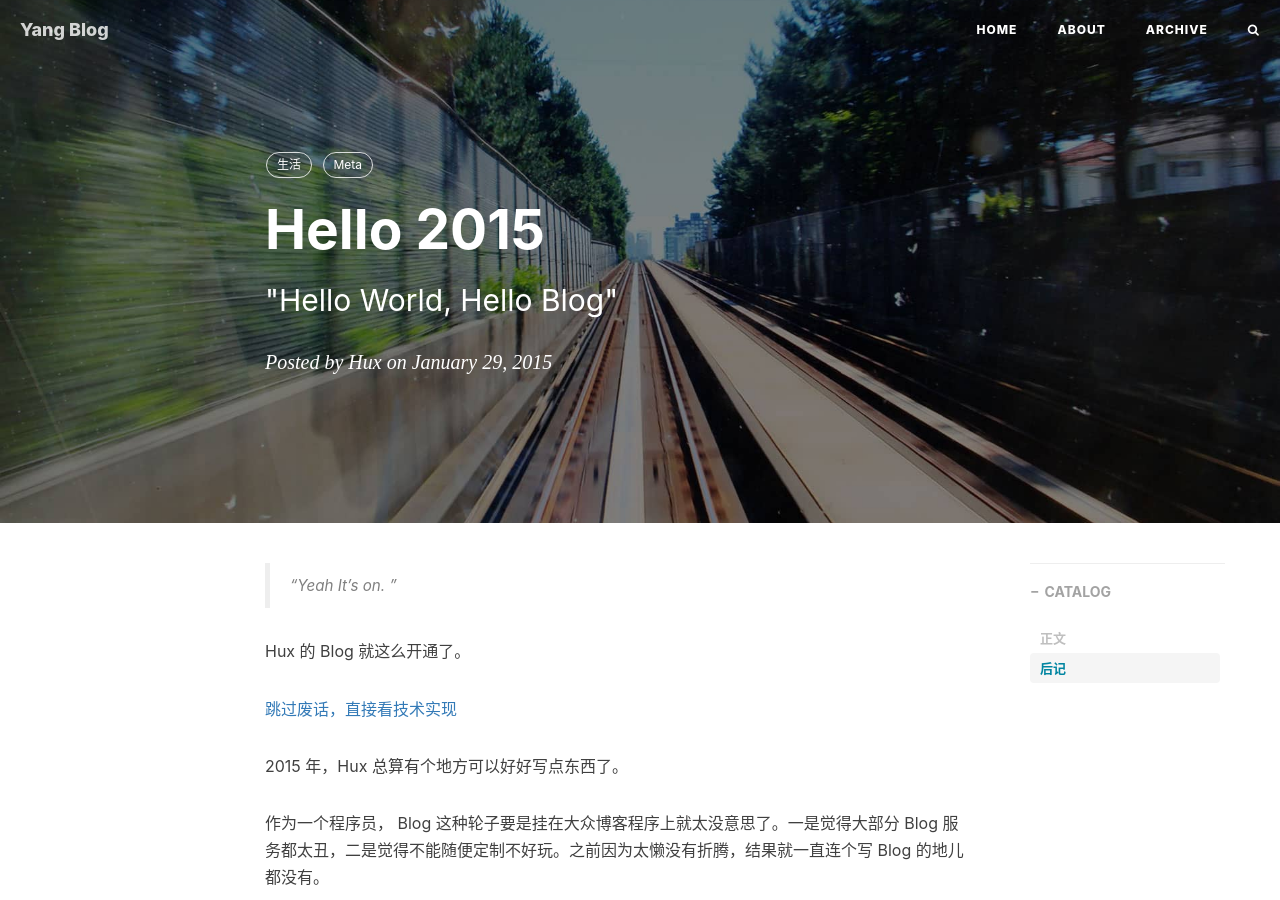
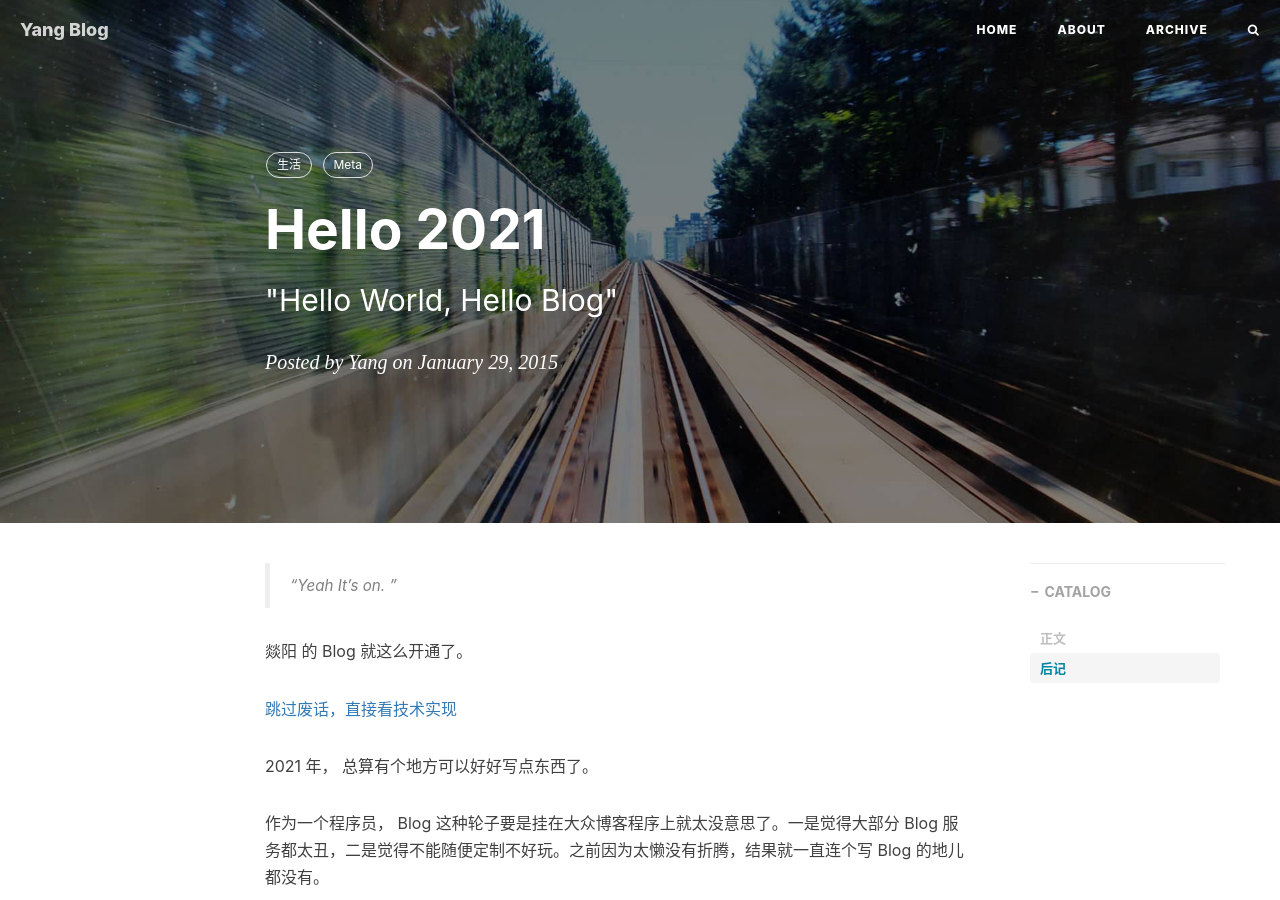
Before and after one commit to yliu9418/yliu9418.github.io, a Jekyll site: the page built from _posts/2021-04-10-hello-2021.markdown, in a window 1280 px wide and 900 px high. Built offline with Jekyll 4.4.1, drawn with Linux system fonts in a browser that asks for light colours; nearby versions of some CDN libraries; comment, search, counter and statistics services are not loaded; some of the changed text lies outside the part shown.

Commit message:
Update and rename 2014-01-29-hello-2015.markdown to 2021-04-10-hello-2021.markdown

```diff
--- a/_posts/2014-01-29-hello-2015.markdown
+++ b/_posts/2021-04-10-hello-2021.markdown
@@ -1,9 +1,9 @@
 ---
 layout:     post
-title:      "Hello 2015"
+title:      "Hello 2021"
 subtitle:   " \"Hello World, Hello Blog\""
 date:       2015-01-29 12:00:00
-author:     "Hux"
+author:     "Yang"
 header-img: "img/post-bg-2015.jpg"
 catalog: true
 tags:
@@ -14,11 +14,11 @@ tags:
 > “Yeah It's on. ”
 
 
-Hux 的 Blog 就这么开通了。
+燚阳 的 Blog 就这么开通了。
 
 [跳过废话，直接看技术实现 ](#build)
 
-2015 年，Hux 总算有个地方可以好好写点东西了。
+2021 年， 总算有个地方可以好好写点东西了。
 
 
 作为一个程序员， Blog 这种轮子要是挂在大众博客程序上就太没意思了。一是觉得大部分 Blog 服务都太丑，二是觉得不能随便定制不好玩。之前因为太懒没有折腾，结果就一直连个写 Blog 的地儿都没有。
@@ -72,4 +72,4 @@ Theme 的 CSS 是基于 Bootstrap 定制的，看得不爽的地方直接在 Les
 
 如果你恰好逛到了这里，希望你也能喜欢这个博客主题。
 
-—— Hux 后记于 2015.10
+—— Henry 后记于 2015.10
```
